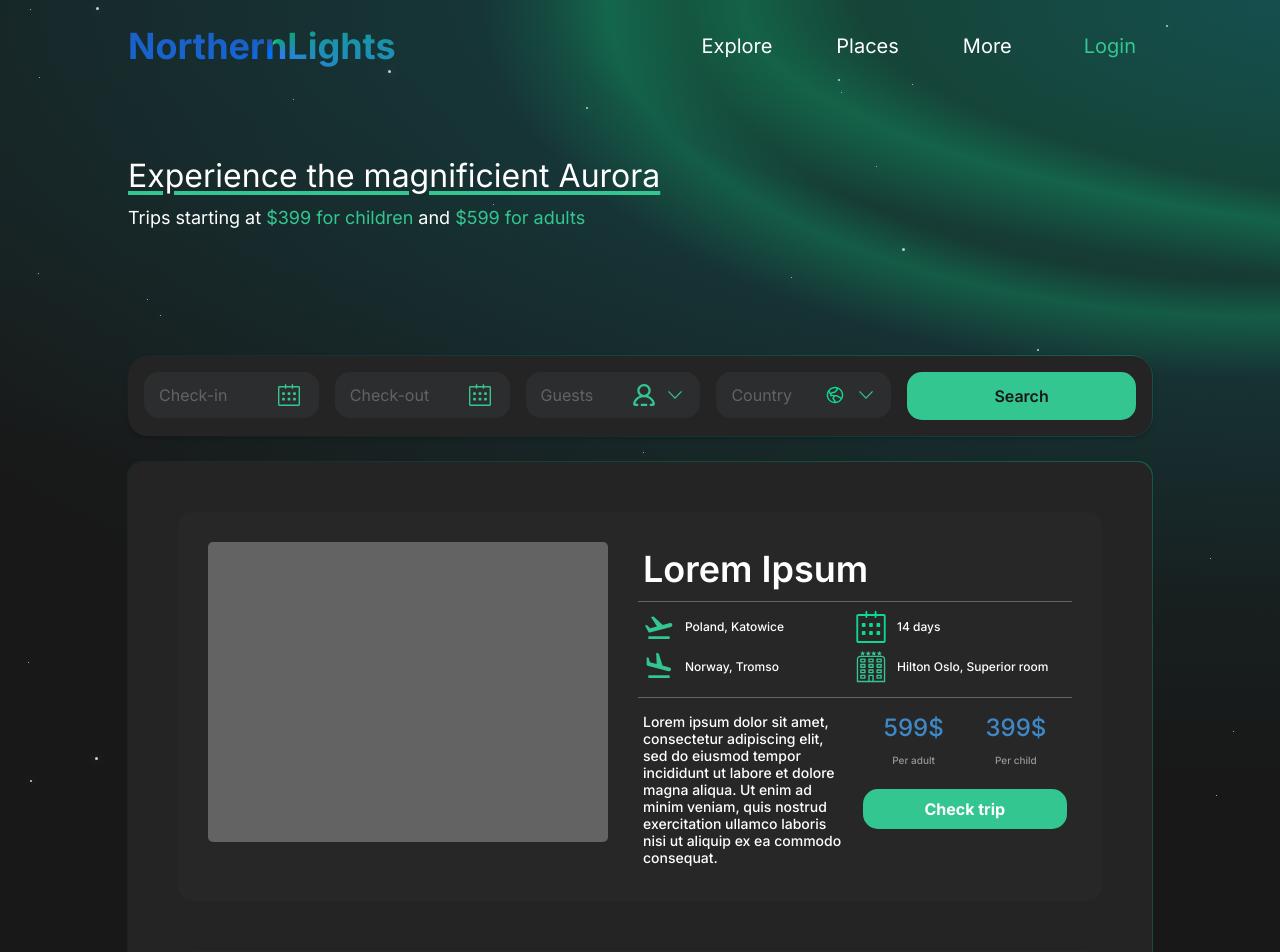
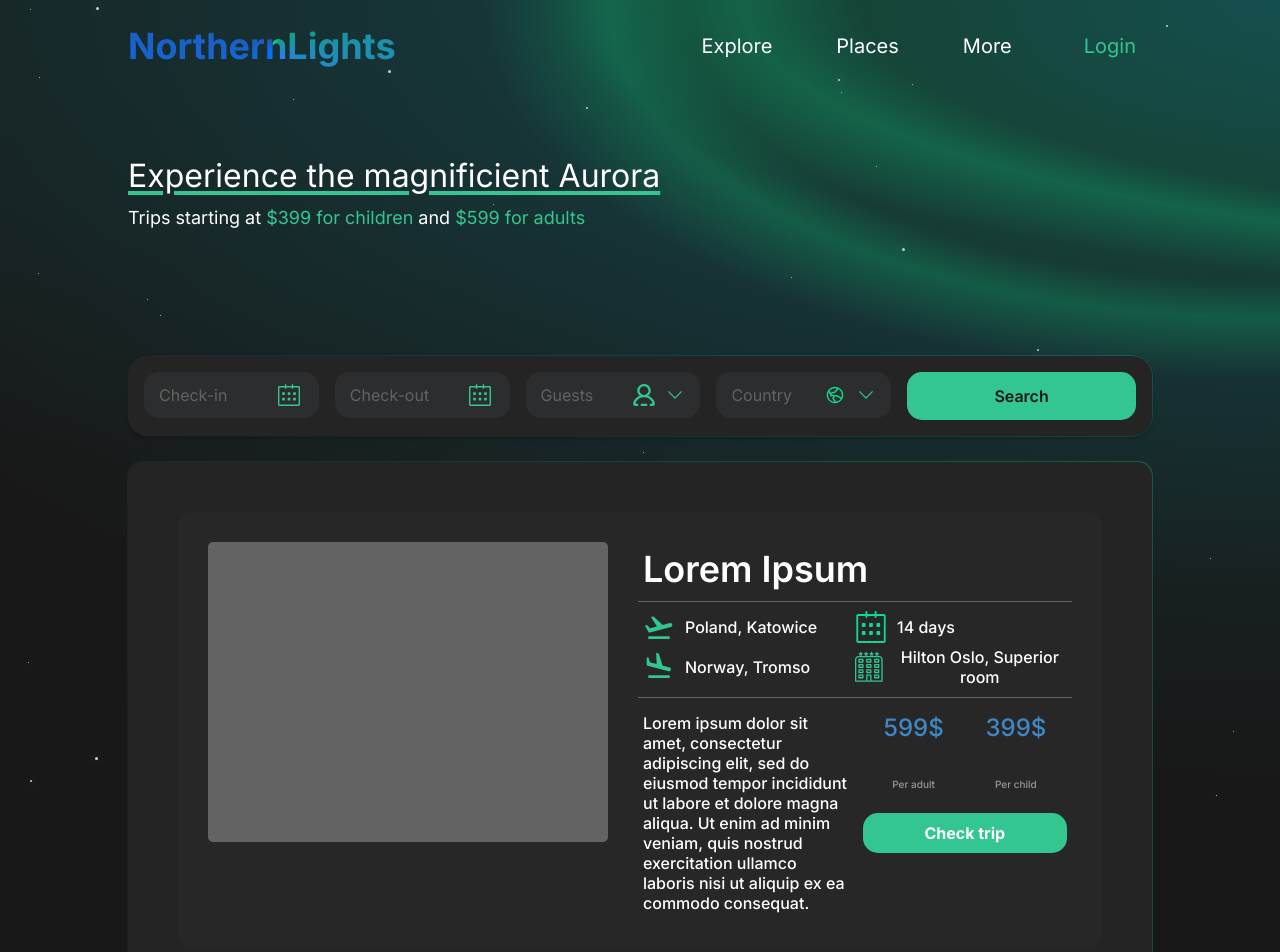
Before and after one commit to immunedev/NorthernLights, a React (Vite) app: page / in a window 1280 px wide. Shown: the top 952 px of the page. Built offline with nearby package versions, Linux system fonts and the light colour scheme.

Commit message:
Fixed fonts + media queries

```diff
--- a/src/index.sass
+++ b/src/index.sass
@@ -214,7 +214,6 @@ body
 
 .search-bar
     width: 80%
-    height: 80px
 
     display: flex
 
@@ -449,7 +448,7 @@ input[type="date"]::-webkit-calendar-picker-indicator
         align-items: center
         line-height: 0
 
-        font-size: 14px
+        font-size: 16px
 
         cursor: pointer
 
@@ -787,7 +786,7 @@ input[type=number]
     padding-left: 10px
     color: #FFF
     font-family: Inter
-    font-size: 12px
+    font-size: 16px
 
     font-weight: 500
 
@@ -804,7 +803,7 @@ input[type=number]
 .card-long-desc
     color: #FFF
     font-family: Inter
-    font-size: 14px
+    font-size: 16px
 
     font-weight: 500
 
@@ -1599,7 +1598,7 @@ input[type=number]
 
     .card-long-desc
         // text-align: center
-        font-size: 12px
+        font-size: 16px
 
     .content-card
         display: grid
@@ -1695,7 +1694,7 @@ input[type=number]
         grid-column-gap: 0px
         grid-row-gap: 30px
         justify-items: center
-        width: 80%
+        // width: 80%
         padding-bottom: 5px
 
     .details-text
```
